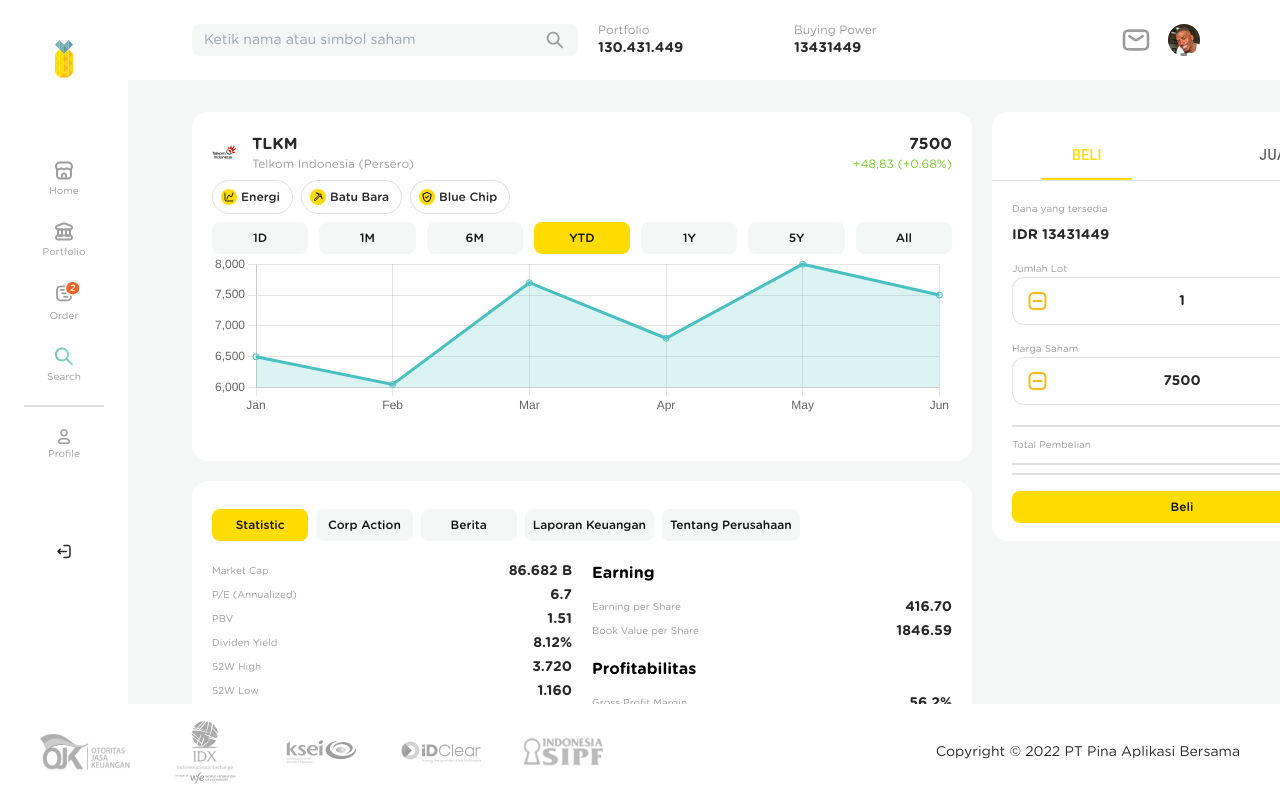
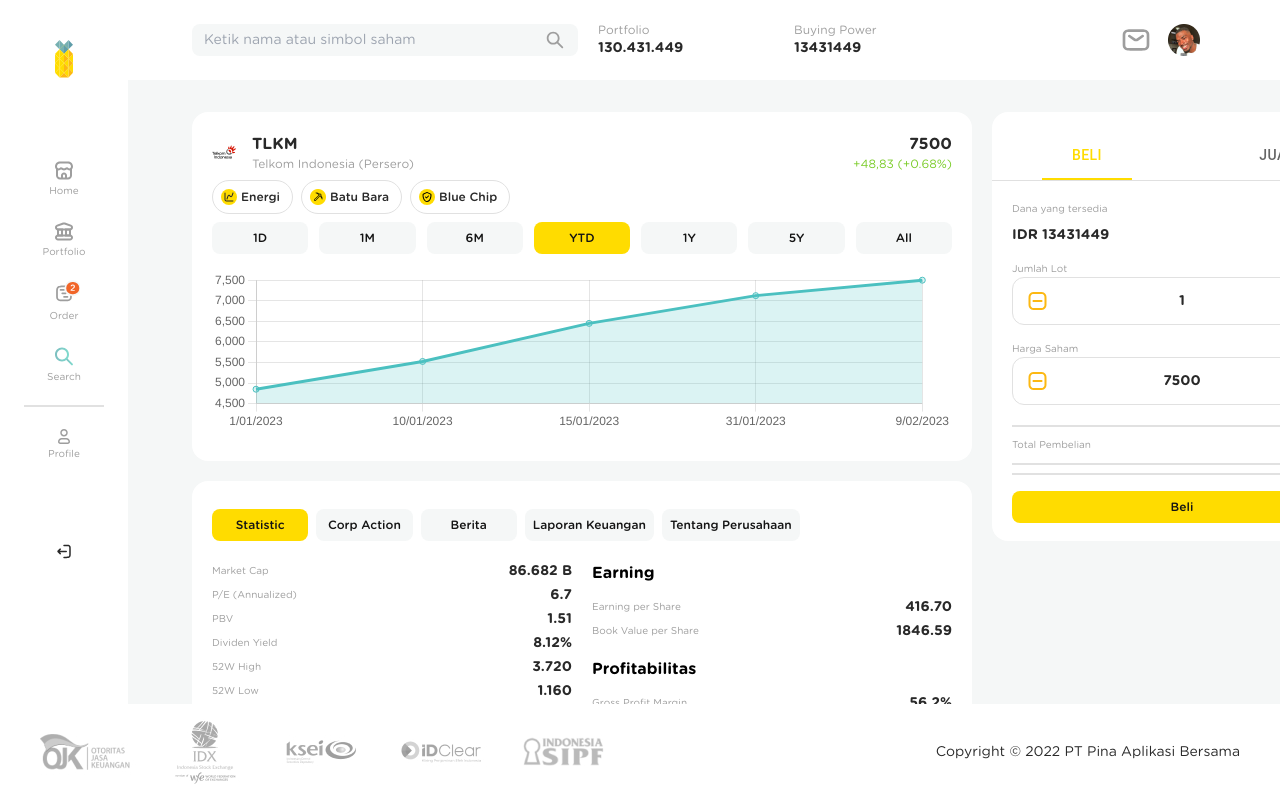
Before and after one commit to azukhrufy/fe-admin-stock, a React (Create React App) app: page /demo in a window 1280 px wide. Built offline with nearby package versions, Linux system fonts and the light colour scheme.

Commit message:
:sparkles: FE: adding tab effect on ihsg and chart view

```diff
--- a/src/components/BaseLayout/BaseLayout.scss
+++ b/src/components/BaseLayout/BaseLayout.scss
@@ -41,6 +41,18 @@
               font-family: Gotham-rounded;
               @apply text-brand-text-green text-xs;
             }
+          }
+        }
+
+        .chart-container{
+          @apply mt-4;
+
+          &.active{
+            display: block;
+          }
+
+          &.inactive{
+            display: none;
           }
         }
 
--- /dev/null
+++ b/src/constant/chartMoves.ts
@@ -0,0 +1,110 @@
+export const chartMoves = [
+  {
+    data: {
+      labels: ["09:00", "10:00", "11:00", "13:00", "14:00"],
+      datasets: [
+        {
+          label: "",
+          data: [6550, 6525, 7000, 7125, 7500],
+          fill: true,
+          backgroundColor: "rgba(75,192,192,0.2)",
+          borderColor: "rgba(75,192,192,1)",
+        },
+      ],
+    },
+  },
+  {
+    data: {
+      labels: [
+        "9/01/2023",
+        "10/01/2023",
+        "15/01/2023",
+        "31/01/2023",
+        "9/02/2023",
+      ],
+      datasets: [
+        {
+          label: "",
+          data: [4850, 5525, 6450, 7125, 7500],
+          fill: true,
+          backgroundColor: "rgba(75,192,192,0.2)",
+          borderColor: "rgba(75,192,192,1)",
+        },
+      ],
+    },
+  },
+  {
+    data: {
+      labels: ["Sept", "Oct", "Nov", "Dec", "Jan", "Feb"],
+      datasets: [
+        {
+          label: "",
+          data: [4500, 5125, 6525, 6850, 7125, 7500],
+          fill: true,
+          backgroundColor: "rgba(75,192,192,0.2)",
+          borderColor: "rgba(75,192,192,1)",
+        },
+      ],
+    },
+  },
+  {
+    data: {
+      labels: [
+        "1/01/2023",
+        "10/01/2023",
+        "15/01/2023",
+        "31/01/2023",
+        "9/02/2023",
+      ],
+      datasets: [
+        {
+          label: "",
+          data: [4850, 5525, 6450, 7125, 7500],
+          fill: true,
+          backgroundColor: "rgba(75,192,192,0.2)",
+          borderColor: "rgba(75,192,192,1)",
+        },
+      ],
+    },
+  },
+  {
+    data : {
+        labels: ["Mar", "Apr", "May", "Jun", "Jul","Aug","Sept", "Oct", "Nov", "Dec", "Jan","Feb"],
+        datasets: [
+          {
+            label: "",
+            data: [4500, 5125, 6525, 6850, 7125, 7500, 4500, 5125, 6525, 6850, 7125, 7500],
+            fill: true,
+            backgroundColor: "rgba(75,192,192,0.2)",
+            borderColor: "rgba(75,192,192,1)"
+          }
+        ]
+      }
+  },{
+    data : {
+        labels: ["2020", "2021", "2022", "2022", "2023"],
+        datasets: [
+          {
+            label: "",
+            data: [1900, 2120, 5620, 3450, 7500],
+            fill: true,
+            backgroundColor: "rgba(75,192,192,0.2)",
+            borderColor: "rgba(75,192,192,1)"
+          }
+        ]
+      }
+  }, {
+    data : {
+        labels: ["2019","2020", "2021", "2022", "2022", "2023"],
+        datasets: [
+          {
+            label: "",
+            data: [2060,1900, 2120, 5620, 3450, 7500],
+            fill: true,
+            backgroundColor: "rgba(75,192,192,0.2)",
+            borderColor: "rgba(75,192,192,1)"
+          }
+        ]
+      }
+  }
+];
--- /dev/null
+++ b/src/pages/Fragments/StockChart.tsx
@@ -0,0 +1,109 @@
+import { chartMoves } from "../../constant/chartMoves";
+import { Line } from "react-chartjs-2";
+import { Chart, registerables, ChartOptions } from "chart.js";
+
+Chart.register(...registerables);
+
+const options = {
+  plugins: {
+    legend: {
+      display: false,
+    },
+  },
+  scales: {
+    y: {},
+  },
+};
+
+const StockChart = (props: any) => {
+  return (
+    <>
+    <div
+      className={`chart-container ${
+        props.activeFilter === 0 ? "active" : "inactive"
+      }`}
+    >
+      <Line
+        data={chartMoves[0].data}
+        options={options}
+        width="740"
+        height="162"
+      />
+    </div>
+    <div
+      className={`chart-container ${
+        props.activeFilter === 1 ? "active" : "inactive"
+      }`}
+    >
+      <Line
+        data={chartMoves[1].data}
+        options={options}
+        width="740"
+        height="162"
+      />
+    </div>
+    <div
+      className={`chart-container ${
+        props.activeFilter === 2 ? "active" : "inactive"
+      }`}
+    >
+      <Line
+        data={chartMoves[2].data}
+        options={options}
+        width="740"
+        height="162"
+      />
+    </div>
+    <div
+      className={`chart-container ${
+        props.activeFilter === 3 ? "active" : "inactive"
+      }`}
+    >
+      <Line
+        data={chartMoves[3].data}
+        options={options}
+        width="740"
+        height="162"
+      />
+    </div>
+    <div
+      className={`chart-container ${
+        props.activeFilter === 4 ? "active" : "inactive"
+      }`}
+    >
+      <Line
+        data={chartMoves[4].data}
+        options={options}
+        width="740"
+        height="162"
+      />
+    </div>
+    <div
+      className={`chart-container ${
+        props.activeFilter === 5 ? "active" : "inactive"
+      }`}
+    >
+      <Line
+        data={chartMoves[5].data}
+        options={options}
+        width="740"
+        height="162"
+      />
+    </div>
+    <div
+      className={`chart-container ${
+        props.activeFilter === 6? "active" : "inactive"
+      }`}
+    >
+      <Line
+        data={chartMoves[6].data}
+        options={options}
+        width="740"
+        height="162"
+      />
+    </div>
+    </>
+  );
+};
+
+export default StockChart;
--- a/src/pages/demo.tsx
+++ b/src/pages/demo.tsx
@@ -19,6 +19,8 @@
 import { useAction } from "../hooks/useAction";
 import { useFilter } from "../hooks/useFilter";
 import CompanyProfile from "./Fragments/CompanyProfile";
+import { chartMoves } from "../constant/chartMoves";
+import StockChart from "./Fragments/StockChart";
 
 Chart.register(...registerables);
 
@@ -140,10 +142,9 @@
                 </Pill>
               ))}
             </div>
-            <>
-            {/* <Line data={data} legend={legend} options={options} /> */}
-            <Line data={data} options={options} width="740" height="162" />
-            </>
+            <StockChart
+              activeFilter = {activeFilter}
+            />
           </div>
           <div className="pina-card emitent-content">
             <div className="pina-pills-container">
```
